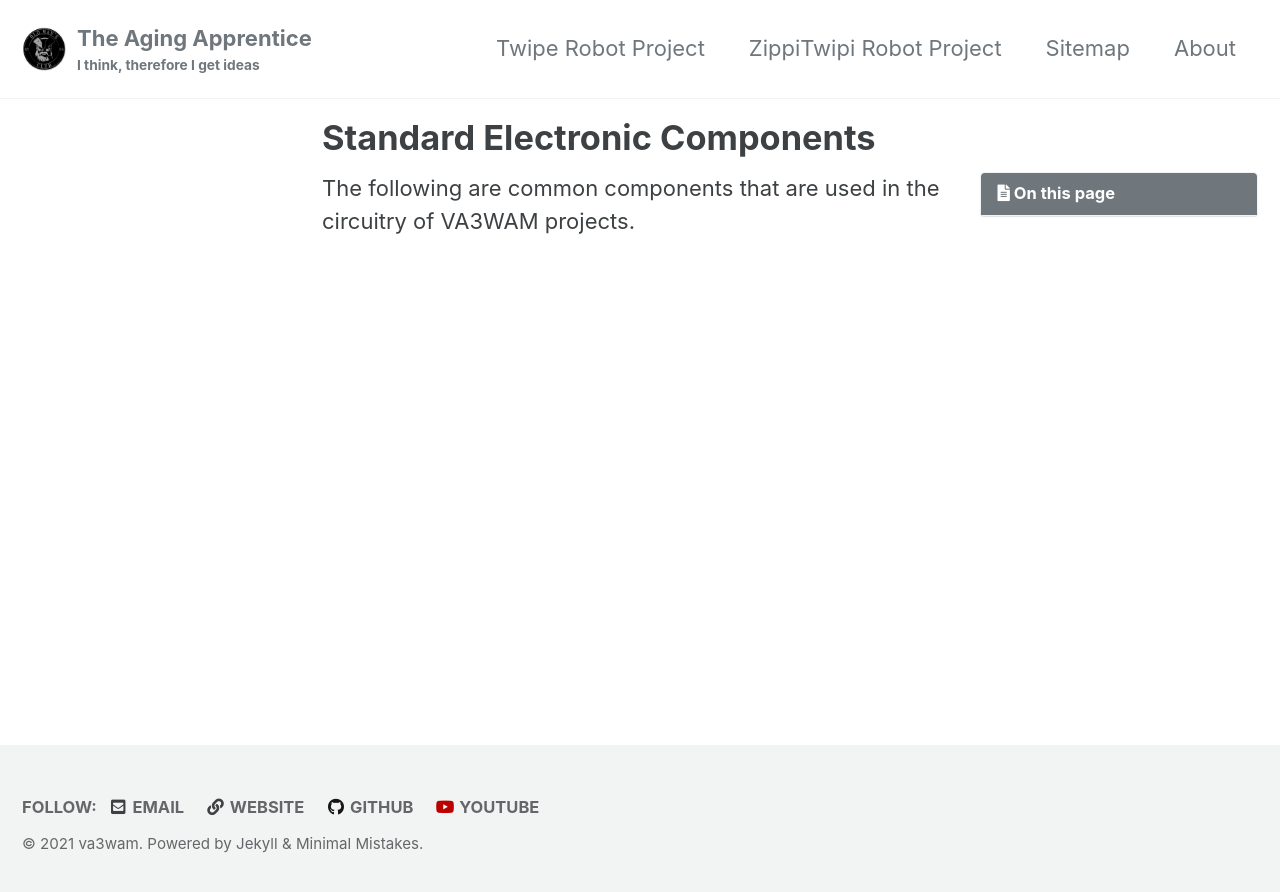
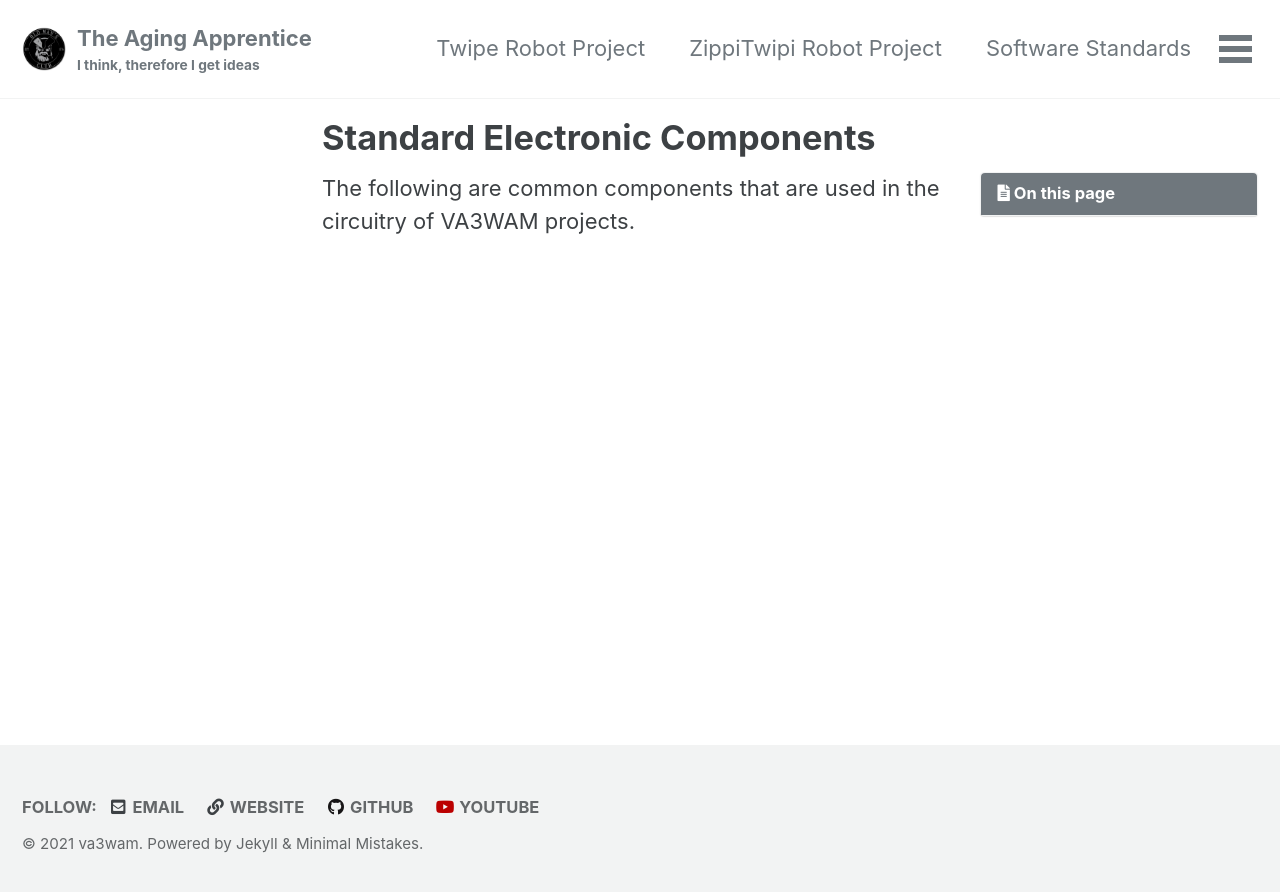
Before and after one commit to va3wam/va3wam.github.io, a Jekyll site: the page built from _pages/components.md, in a window 1280 px wide. Shown: the top 892 px of the page. Built offline with Jekyll 4.4.1, drawn with Linux system fonts in a browser that asks for light colours; cached includes are drawn as plain includes.

Commit message:
Update navigation.yml

```diff
--- a/_data/navigation.yml
+++ b/_data/navigation.yml
@@ -4,6 +4,8 @@ main:
     url: https://github.com/va3wam/TWIPe/wiki/
   - title: "ZippiTwipi Robot Project"
     url: https://github.com/va3wam/ZippiTwipi/wiki/
+  - title: "Software Standards"
+    url: /softwareStandards/
   - title: "Sitemap"
     url: /sitemap/
   - title: "About"
```
